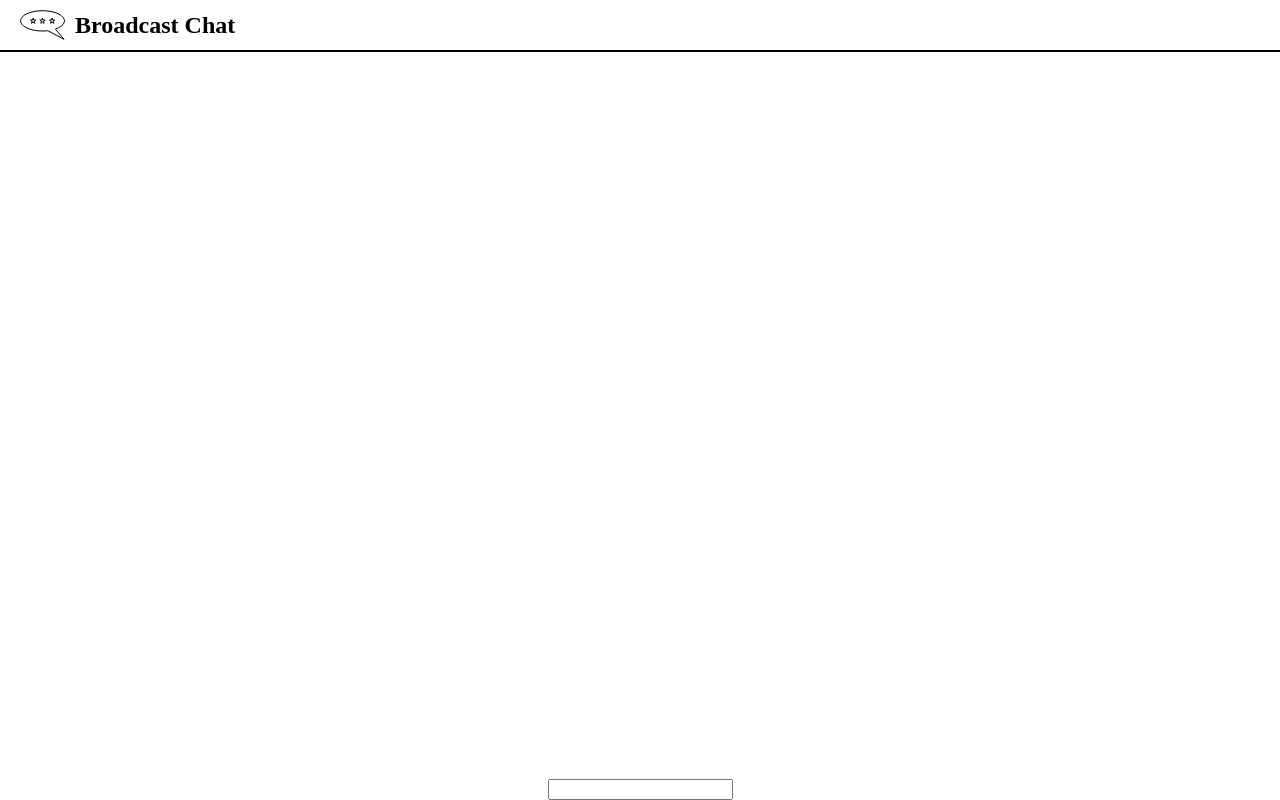
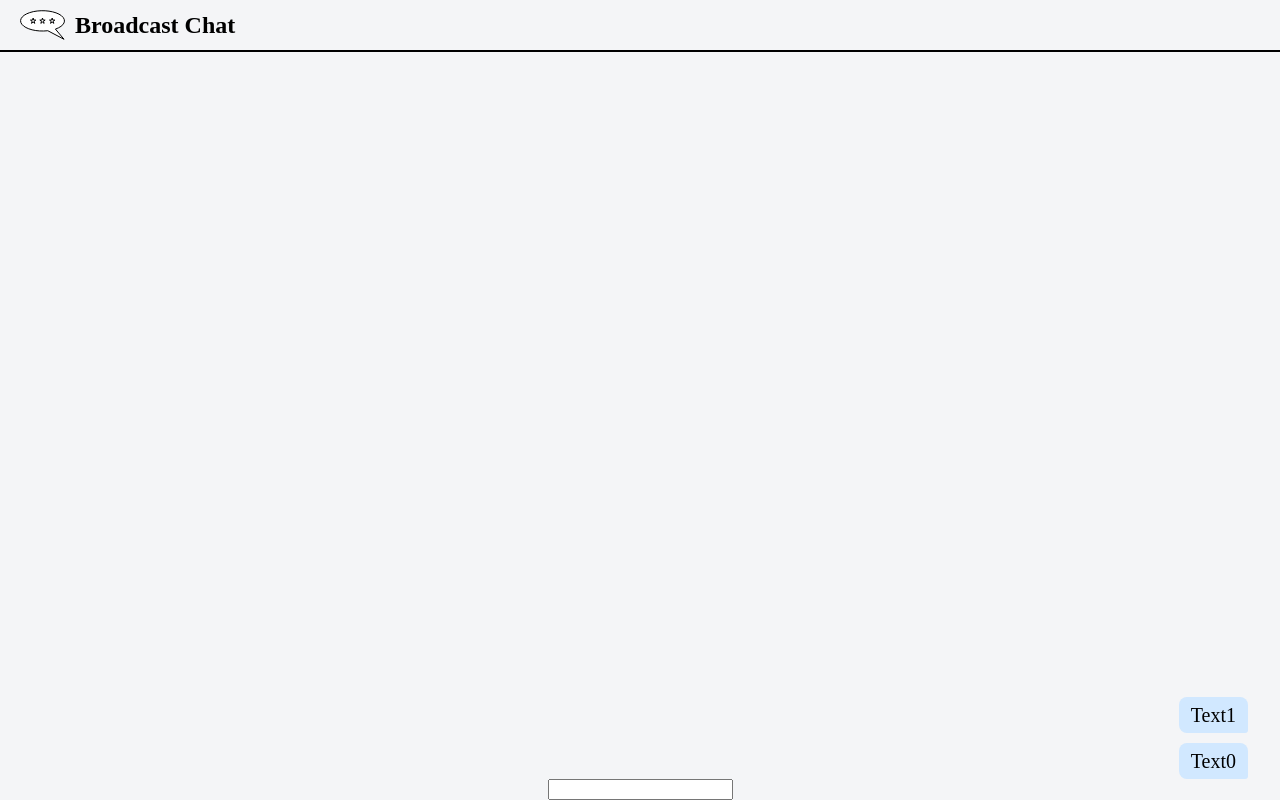
Before and after one commit to algoritmi4/broadcast-chat, a website built with Vite: page index.html in a window 1280 px wide. Built offline with nearby package versions, Linux system fonts and the light colour scheme.

Commit message:
feat: init messageList

```diff
--- a/src/blocks/app.html
+++ b/src/blocks/app.html
@@ -1,3 +1,3 @@
 <header class="header"></header>
-<main></main>
+<main class="main"></main>
 <input type="text" />
--- /dev/null
+++ b/src/blocks/message.html
@@ -0,0 +1,3 @@
+<div class="message">
+  <span class="message__text">Text</span>
+</div>
--- /dev/null
+++ b/src/blocks/messageList.html
@@ -0,0 +1 @@
+<div class="message-list"></div>
--- a/src/scripts/main.ts
+++ b/src/scripts/main.ts
@@ -1,11 +1,21 @@
 import '../style/index.scss';
 import appHtml from '../blocks/app.html?raw';
 import headerHtml from '../blocks/header.html?raw';
+import { initMessageList } from './messageList';
+import { handleError } from '../utils/handleError';
 
-const app = document.querySelector<HTMLDivElement>('#app');
+const initApp: () => void = () => {
+  const app = document.querySelector<HTMLDivElement>('#app');
 
-app!.innerHTML = appHtml;
+  if (!app) return handleError('No app element');
 
-const header = app?.querySelector('.header');
+  app.innerHTML = appHtml;
 
-header!.innerHTML = headerHtml;
+  const header = app?.querySelector('.header');
+
+  header!.innerHTML = headerHtml;
+
+  initMessageList(app);
+};
+
+initApp();
--- /dev/null
+++ b/src/scripts/message.ts
@@ -0,0 +1,16 @@
+import messageHtml from '../blocks/message.html?raw';
+import { parseHTML } from '../utils/parseHtml';
+
+export interface Message {
+  text: string;
+  id: number;
+}
+
+export const generateMessage = ({ text, id }: Message): HTMLElement => {
+  const message = parseHTML(messageHtml);
+
+  message.textContent = text;
+  message.id = String(id);
+
+  return message;
+};
--- /dev/null
+++ b/src/scripts/messageList.ts
@@ -0,0 +1,30 @@
+import messageListHtml from '../blocks/messageList.html?raw';
+import { handleError } from '../utils/handleError';
+import { generateMessage, Message } from './message';
+
+const messages: Message[] = [
+  { id: 0, text: 'Text0' },
+  { id: 1, text: 'Text1' },
+];
+
+const initMessages = (messageList: HTMLDivElement): void => {
+  messages.forEach((message) => {
+    const messageElement = generateMessage(message);
+
+    messageList.appendChild(messageElement);
+  });
+};
+
+export const initMessageList = (app: HTMLDivElement): void => {
+  const main = app.querySelector('.main');
+
+  if (!main) return handleError('No main element');
+
+  main.innerHTML = messageListHtml;
+
+  const messageList = main.querySelector<HTMLDivElement>('.message-list');
+
+  if (!messageList) return handleError('No message list element');
+
+  initMessages(messageList);
+};
--- /dev/null
+++ b/src/style/_library.scss
@@ -0,0 +1,5 @@
+$page-bg: #F4F5F7;
+$text-primary: #2C3E50;
+$text-secondary: #7F8C8D;
+$message-primary: #D1E8FF;
+$message-secondary: #FFF;
--- a/src/style/index.scss
+++ b/src/style/index.scss
@@ -1,3 +1,5 @@
 @forward './reset';
 @forward './main.scss';
 @forward './header.scss';
+@forward './message.scss';
+@forward './messageList.scss';
--- a/src/style/main.scss
+++ b/src/style/main.scss
@@ -1,13 +1,19 @@
+@use './library' as *;
+
 #app {
   width: 100%;
   min-height: 100vh;
   display: flex;
   flex-direction: column;
   align-items: center;
+  background-color: $page-bg;
 
   main {
     flex-grow: 1;
     width: 100%;
+    display: flex;
+    flex-direction: column;
+    align-items: center;
   }
 }
 
--- /dev/null
+++ b/src/style/message.scss
@@ -0,0 +1,20 @@
+@use './library' as *;
+$border-radius: 8px;
+$border-from-radius: 3px;
+
+.message {
+  padding: 8px 12px;
+  border-radius: $border-radius;
+  border-bottom-right-radius: $border-from-radius;
+  margin: 10px 0 0;
+  max-width: 40%;
+  background-color: $message-primary;
+  font-size: 20px;
+
+  &__companion {
+    background-color: $message-secondary;
+    align-self: start;
+    border-bottom-right-radius: $border-radius;
+    border-bottom-left-radius: $border-from-radius;
+  }
+}
--- /dev/null
+++ b/src/style/messageList.scss
@@ -0,0 +1,7 @@
+.message-list {
+  width: 95%;
+  flex-grow: 1;
+  display: flex;
+  flex-direction: column-reverse;
+  align-items: flex-end;
+}
```
